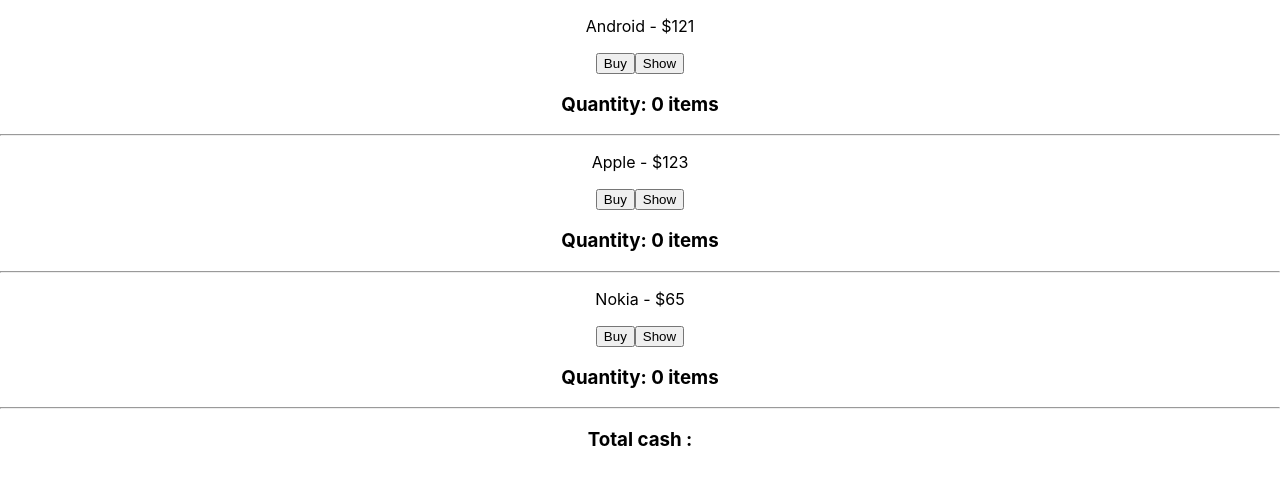
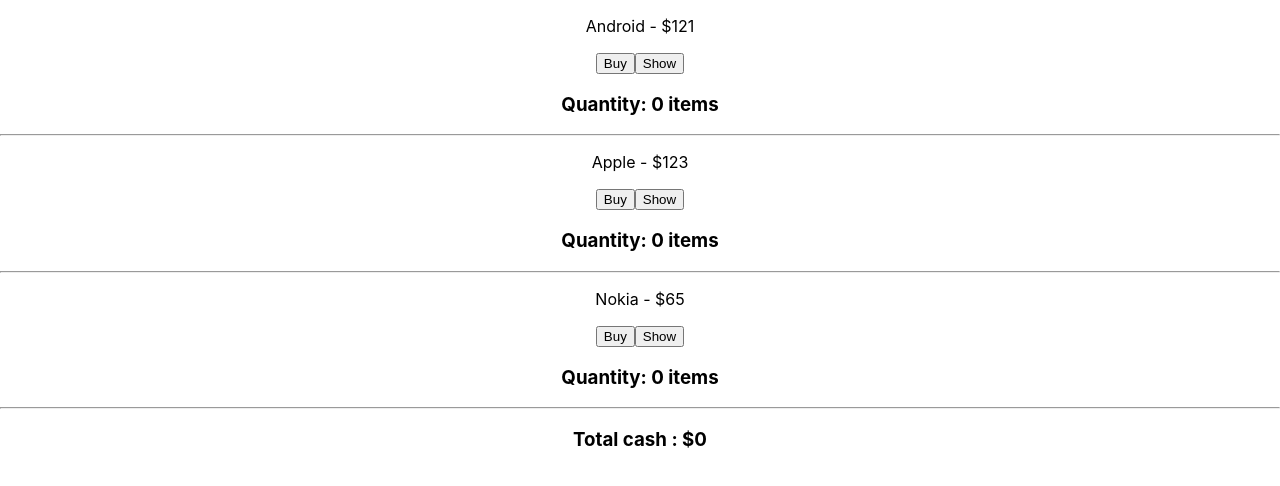
Before and after one commit to NazifaSadia/React-Basic-Udemy, a React (Create React App) app: page / in a window 1280 px wide. Shown: the top 486 px of the page. Built offline with nearby package versions, Linux system fonts and the light colour scheme.

Commit message:
Data Between Child Components

```diff
--- a/src/Components/Product.js
+++ b/src/Components/Product.js
@@ -4,7 +4,11 @@
 
     const [count, setCount] = useState(0);
 
-    const buy = ()=> setCount(count+1);
+    const buy = ()=> {
+        setCount(count+1);
+
+        props.handleTotal(props.price);
+    }
 
     // const show = ()=> props.handleShow(props.name);
 
--- a/src/Components/ProductList.js
+++ b/src/Components/ProductList.js
@@ -1,8 +1,14 @@
-import React from 'react';
+import React, { useState } from 'react';
 import Product from './Product';
 import Total from './Total';
 
 const ProductList = () => {
+
+    const [total, setTotal] = useState(0);
+
+    const calculateTotal = (price)=> {
+        setTotal(total+price);
+    };
 
     const showProduct = (name)=> {
         alert("You selected " + name);
@@ -10,10 +16,10 @@
 
     return (
         <div>
-            <Product name="Android" price="121" handleShow={showProduct}/>
-            <Product name="Apple" price="123" handleShow={showProduct}/>
-            <Product name="Nokia" price="65" handleShow={showProduct}/>
-            <Total/>
+            <Product name="Android" price={121} handleShow={showProduct} handleTotal={calculateTotal}/>
+            <Product name="Apple" price={123} handleShow={showProduct} handleTotal={calculateTotal}/>
+            <Product name="Nokia" price={65} handleShow={showProduct} handleTotal={calculateTotal}/>
+            <Total total={total}/>
         </div>
     );
 };
--- a/src/Components/Total.js
+++ b/src/Components/Total.js
@@ -1,9 +1,9 @@
 import React from 'react';
 
-const Total = () => {
+const Total = (props) => {
     return (
         <div>
-            <h3>Total cash : </h3>
+            <h3>Total cash : ${props.total} </h3>
         </div>
     );
 };
```
